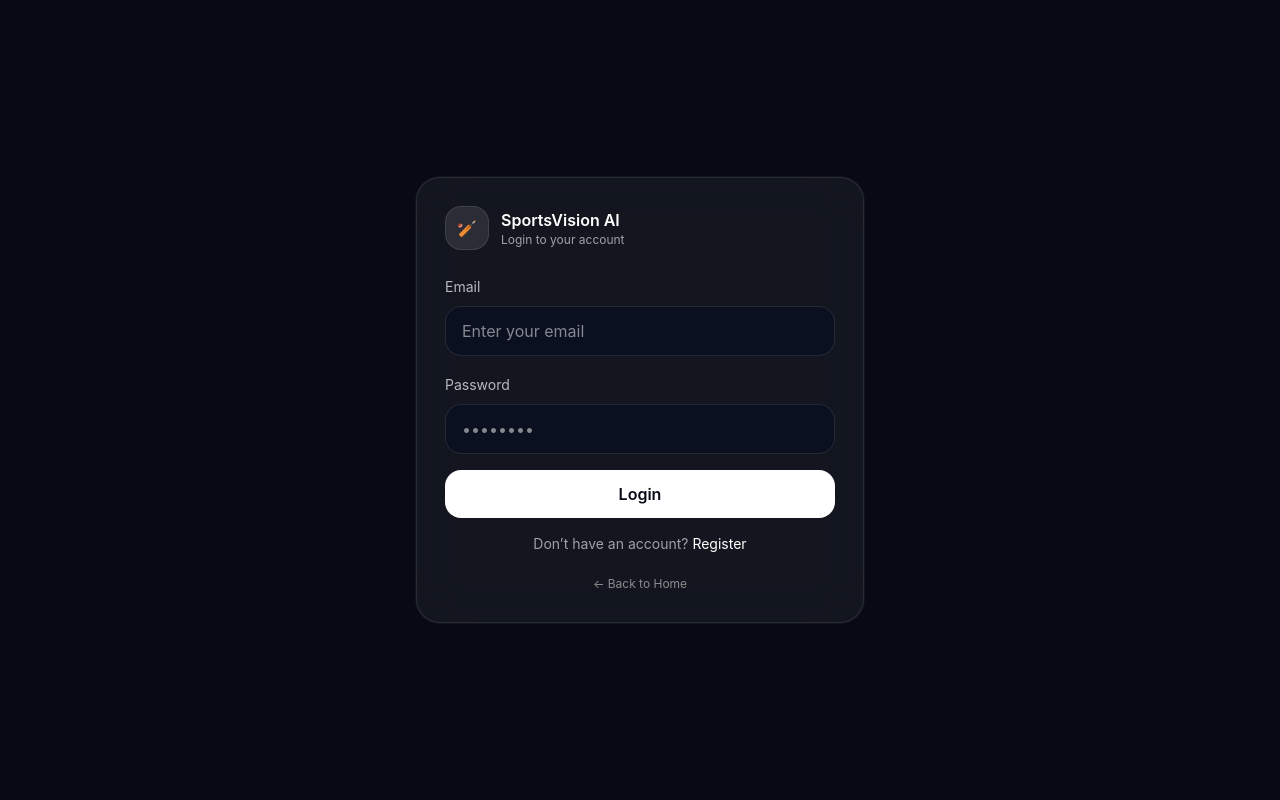
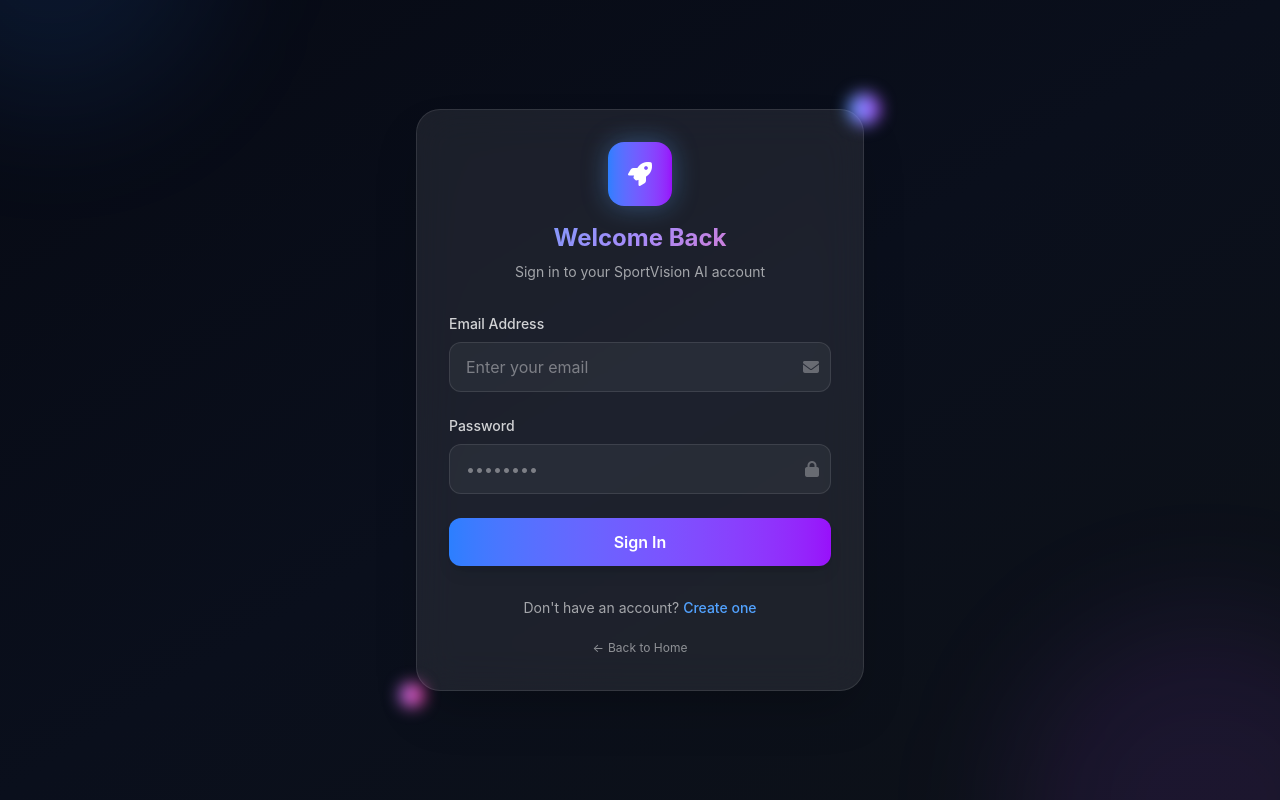
Before and after one commit to ananyagangrade/cricketvision-ai, a React (Vite) app: page /login in a window 1280 px wide. Built offline with nearby package versions, Linux system fonts and the light colour scheme.

Commit message:
Enhance login form with loading state and async submit
Added loading state to the login form and improved form submission handling.

```diff
--- a/src/pages/Login.jsx
+++ b/src/pages/Login.jsx
@@ -5,74 +5,179 @@
 export default function Login() {
     const navigate = useNavigate();
     const [form, setForm] = useState({ email: "", password: "" });
+    const [isLoading, setIsLoading] = useState(false);
 
-    const onSubmit = (e) => {
+    const onSubmit = async (e) => {
         e.preventDefault();
-
-        // ✅ Demo login validation (replace later with Supabase Auth)
         if (!form.email || !form.password) return;
 
+        setIsLoading(true);
+        // Simulate loading
+        await new Promise(resolve => setTimeout(resolve, 1000));
+        setIsLoading(false);
         navigate("/dashboard");
     };
 
     return (
-        <div className="min-h-screen bg-[#070A14] text-white flex items-center justify-center px-4">
+        <div className="min-h-screen bg-gradient-to-br from-[#070A14] via-[#0A0F1C] to-[#0D1117] text-white flex items-center justify-center px-4 relative overflow-hidden">
+            {/* Animated background elements */}
+            <div className="absolute inset-0 overflow-hidden">
                 <motion.div
-                initial={{ opacity: 0, y: 16 }}
-                animate={{ opacity: 1, y: 0 }}
-                transition={{ duration: 0.6, ease: "easeOut" }}
-                className="w-full max-w-md rounded-3xl border border-white/10 bg-white/5 backdrop-blur-xl p-7 shadow-[0_0_0_1px_rgba(255,255,255,0.05)]"
-            >
-                <div className="flex items-center gap-3">
-                    <div className="h-11 w-11 rounded-2xl bg-white/10 border border-white/10 grid place-items-center">
-                        🏏
-                    </div>
-                    <div>
-                        <p className="font-semibold">SportsVision AI</p>
-                        <p className="text-xs text-white/60">Login to your account</p>
-                    </div>
+                    animate={{
+                        x: [0, 100, 0],
+                        y: [0, -100, 0],
+                    }}
+                    transition={{
+                        duration: 20,
+                        repeat: Infinity,
+                        ease: "linear"
+                    }}
+                    className="absolute -top-40 -left-40 w-80 h-80 bg-blue-500/10 rounded-full blur-3xl"
+                />
+                <motion.div
+                    animate={{
+                        x: [0, -100, 0],
+                        y: [0, 100, 0],
+                    }}
+                    transition={{
+                        duration: 25,
+                        repeat: Infinity,
+                        ease: "linear"
+                    }}
+                    className="absolute -bottom-40 -right-40 w-96 h-96 bg-purple-500/10 rounded-full blur-3xl"
+                />
             </div>
 
-                <form onSubmit={onSubmit} className="mt-6 space-y-4">
-                    <div>
-                        <label className="text-sm text-white/70">Email</label>
+            <motion.div
+                initial={{ opacity: 0, y: 20, scale: 0.95 }}
+                animate={{ opacity: 1, y: 0, scale: 1 }}
+                transition={{ duration: 0.8, ease: "easeOut" }}
+                className="relative w-full max-w-md"
+            >
+                {/* Main card */}
+                <div className="glass rounded-3xl p-8 shadow-2xl border border-white/20">
+                    {/* Header */}
+                    <motion.div
+                        initial={{ opacity: 0, y: 10 }}
+                        animate={{ opacity: 1, y: 0 }}
+                        transition={{ delay: 0.2 }}
+                        className="text-center mb-8"
+                    >
+                        <div className="inline-flex items-center justify-center w-16 h-16 rounded-2xl bg-gradient-to-r from-blue-500 to-purple-600 mb-4 pulse-glow">
+                            <i className="fas fa-rocket text-white text-2xl"></i>
+                        </div>
+                        <h1 className="text-2xl font-bold gradient-text mb-2">Welcome Back</h1>
+                        <p className="text-white/60 text-sm">Sign in to your SportVision AI account</p>
+                    </motion.div>
+
+                    <form onSubmit={onSubmit} className="space-y-6">
+                        <motion.div
+                            initial={{ opacity: 0, x: -20 }}
+                            animate={{ opacity: 1, x: 0 }}
+                            transition={{ delay: 0.3 }}
+                        >
+                            <label className="block text-sm font-medium text-white/80 mb-2">
+                                Email Address
+                            </label>
+                            <div className="relative">
                                 <input
                                     type="email"
                                     value={form.email}
                                     onChange={(e) => setForm({ ...form, email: e.target.value })}
                                     placeholder="Enter your email"
-                            className="mt-2 w-full rounded-2xl border border-white/10 bg-[#0B1020] px-4 py-3 outline-none focus:border-white/30"
+                                    className="w-full px-4 py-3 rounded-xl bg-white/5 border border-white/10 text-white placeholder-white/40 focus:border-blue-400 focus:bg-white/10 focus:outline-none transition-all duration-300"
+                                    required
                                 />
+                                <div className="absolute inset-y-0 right-0 flex items-center pr-3">
+                                    <i className="fas fa-envelope text-white/30"></i>
                                 </div>
+                            </div>
+                        </motion.div>
 
-                    <div>
-                        <label className="text-sm text-white/70">Password</label>
+                        <motion.div
+                            initial={{ opacity: 0, x: -20 }}
+                            animate={{ opacity: 1, x: 0 }}
+                            transition={{ delay: 0.4 }}
+                        >
+                            <label className="block text-sm font-medium text-white/80 mb-2">
+                                Password
+                            </label>
+                            <div className="relative">
                                 <input
                                     type="password"
                                     value={form.password}
                                     onChange={(e) => setForm({ ...form, password: e.target.value })}
                                     placeholder="••••••••"
-                            className="mt-2 w-full rounded-2xl border border-white/10 bg-[#0B1020] px-4 py-3 outline-none focus:border-white/30"
+                                    className="w-full px-4 py-3 rounded-xl bg-white/5 border border-white/10 text-white placeholder-white/40 focus:border-blue-400 focus:bg-white/10 focus:outline-none transition-all duration-300"
+                                    required
                                 />
+                                <div className="absolute inset-y-0 right-0 flex items-center pr-3">
+                                    <i className="fas fa-lock text-white/30"></i>
+                                </div>
+                            </div>
+                        </motion.div>
+
+                        <motion.button
+                            initial={{ opacity: 0, y: 20 }}
+                            animate={{ opacity: 1, y: 0 }}
+                            transition={{ delay: 0.5 }}
+                            whileHover={{ scale: 1.02 }}
+                            whileTap={{ scale: 0.98 }}
+                            type="submit"
+                            disabled={isLoading}
+                            className="w-full py-3 px-4 rounded-xl bg-gradient-to-r from-blue-500 to-purple-600 text-white font-semibold hover:from-blue-600 hover:to-purple-700 focus:outline-none focus:ring-2 focus:ring-blue-500 focus:ring-offset-2 focus:ring-offset-gray-900 disabled:opacity-50 disabled:cursor-not-allowed transition-all duration-300 shadow-lg hover:shadow-xl"
+                        >
+                            {isLoading ? (
+                                <div className="flex items-center justify-center">
+                                    <div className="w-5 h-5 border-2 border-white/30 border-t-white rounded-full animate-spin mr-2"></div>
+                                    Signing in...
+                                </div>
+                            ) : (
+                                "Sign In"
+                            )}
+                        </motion.button>
+                    </form>
+
+                    {/* Footer */}
+                    <motion.div
+                        initial={{ opacity: 0 }}
+                        animate={{ opacity: 1 }}
+                        transition={{ delay: 0.6 }}
+                        className="mt-8 text-center space-y-4"
+                    >
+                        <p className="text-sm text-white/60">
+                            Don't have an account?{" "}
+                            <Link
+                                to="/register"
+                                className="text-blue-400 hover:text-blue-300 font-medium transition-colors"
+                            >
+                                Create one
+                            </Link>
+                        </p>
+
+                        <Link
+                            to="/"
+                            className="inline-flex items-center text-xs text-white/50 hover:text-white/70 transition-colors"
+                        >
+                            <span className="mr-1">←</span>
+                            Back to Home
+                        </Link>
+                    </motion.div>
                 </div>
 
-                    <button className="w-full rounded-2xl bg-white text-[#070A14] font-semibold py-3 hover:opacity-90 transition">
-                        Login
-                    </button>
-
-                    <div className="text-center text-sm text-white/60">
-                        Don’t have an account?{" "}
-                        <Link to="/register" className="text-white hover:underline">
-                            Register
-                        </Link>
-                    </div>
-
-                    <div className="text-center">
-                        <Link to="/" className="text-xs text-white/50 hover:text-white">
-                            ← Back to Home
-                        </Link>
-                    </div>
-                </form>
+                {/* Decorative elements */}
+                <motion.div
+                    initial={{ opacity: 0, scale: 0 }}
+                    animate={{ opacity: 1, scale: 1 }}
+                    transition={{ delay: 0.8, duration: 0.5 }}
+                    className="absolute -top-4 -right-4 w-8 h-8 bg-gradient-to-r from-blue-400 to-purple-500 rounded-full blur-sm opacity-60"
+                />
+                <motion.div
+                    initial={{ opacity: 0, scale: 0 }}
+                    animate={{ opacity: 1, scale: 1 }}
+                    transition={{ delay: 1, duration: 0.5 }}
+                    className="absolute -bottom-4 -left-4 w-6 h-6 bg-gradient-to-r from-purple-400 to-pink-500 rounded-full blur-sm opacity-60"
+                />
             </motion.div>
         </div>
     );
```
Lines whose indentation alone changed are shown as unchanged.
